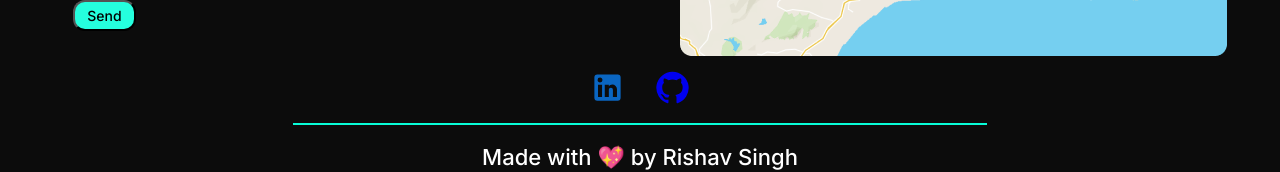
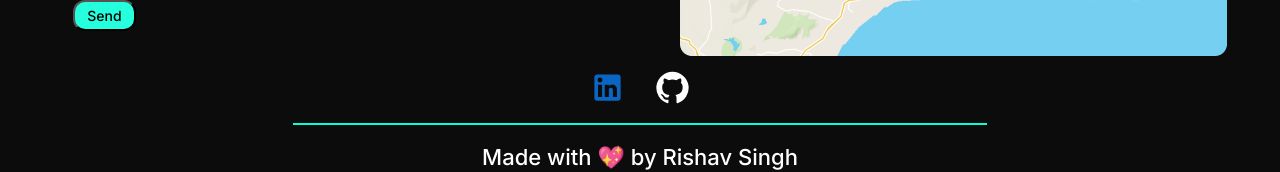
Before and after one commit to TheDa21crj/Portfolio, a React (Vite) app: page / in a window 1280 px wide. Shown: the part 3273-3445 px from the top of the page. Built offline with nearby package versions, Linux system fonts and the light colour scheme.

Commit message:
Update Socials.module.css

```diff
--- a/src/Components/Home/Css/Socials.module.css
+++ b/src/Components/Home/Css/Socials.module.css
@@ -7,7 +7,11 @@
   background-color: transparent;
 }
 
-.LinkedIn,
-.Twitter {
+.LinkedIn {
   margin-right: 30px;
+  color: #0a66c2;
 }
+
+.Github {
+  color: #fff;
+}
```
